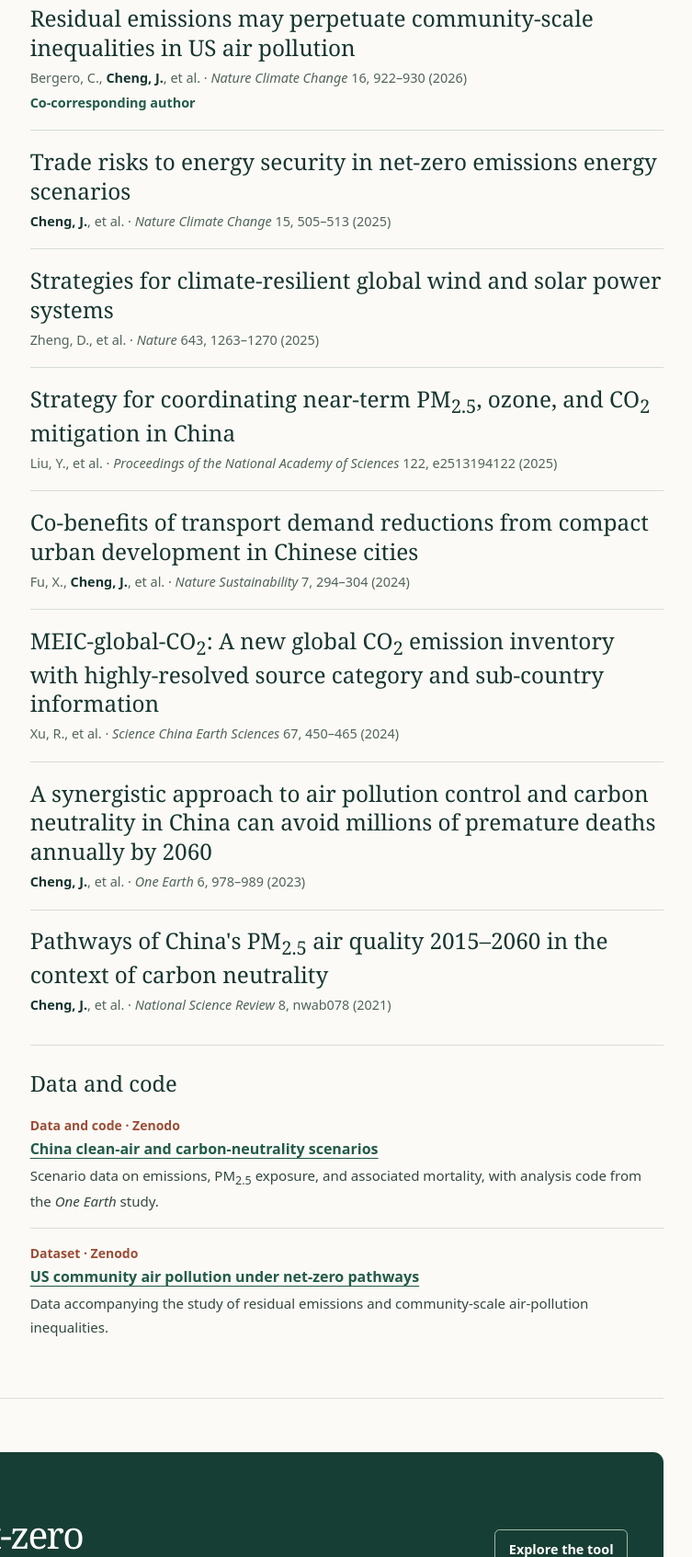
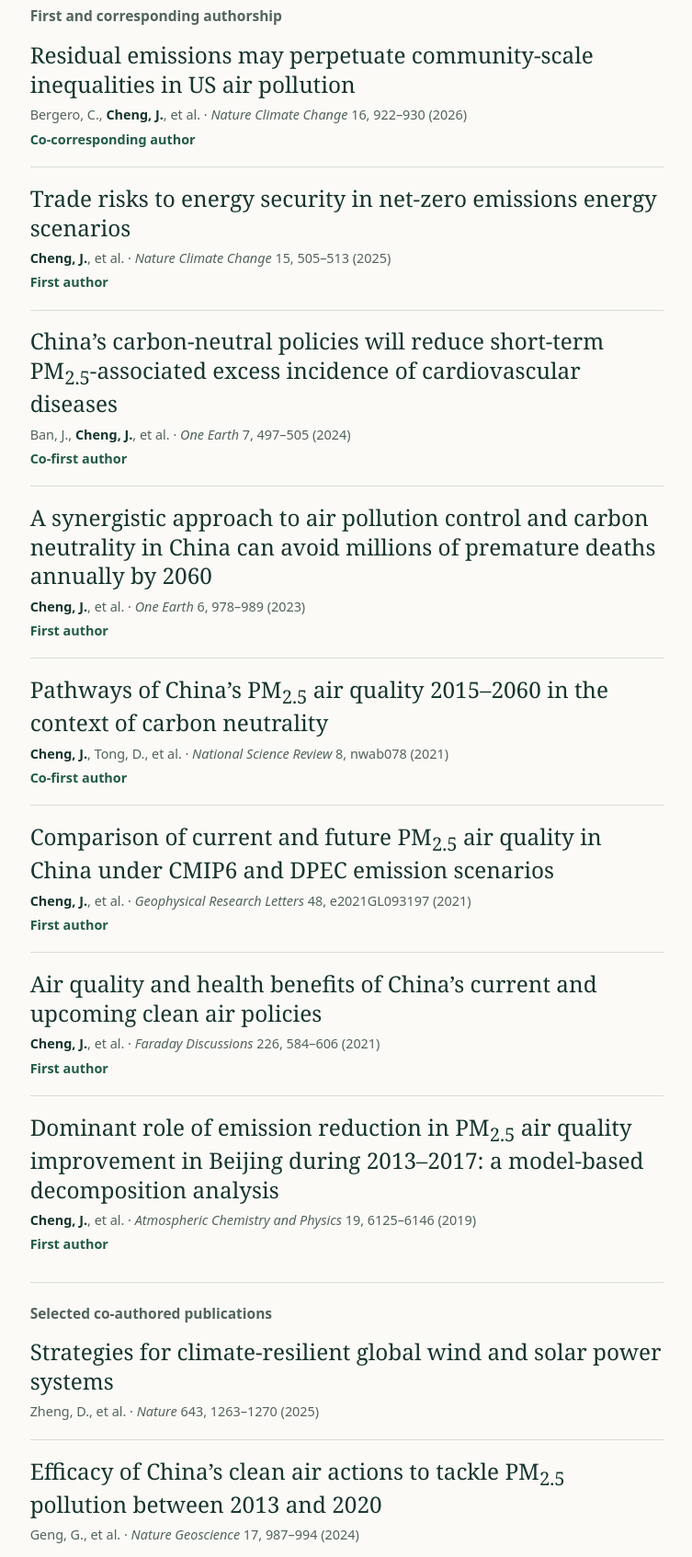
Before and after one commit to JING-CHENG10/jing-cheng10.github.io, a plain HTML site: page index.html in a window 1280 px wide. Shown: the part 1711-3404 px from the top of the page at 92% size, without its empty margins (467-1220 px from the left). Drawn offline with Linux system fonts and the light colour scheme.

Commit message:
Prioritize lead-author publications

```diff
--- a/index.html
+++ b/index.html
@@ -43,7 +43,9 @@
     .research-list>li:first-child,.papers>li:first-child{padding-top:0}
     .research-list>li:last-child,.papers>li:last-child{padding-bottom:0}
     .research-list h3{font-size:1.025rem;margin-bottom:.25rem}
-    .paper-title{font:400 clamp(1.24rem,2.2vw,1.52rem)/1.3 var(--serif);margin-bottom:.42rem}
+    .paper-group{font-size:.97rem;font-weight:730;color:var(--quiet);margin-bottom:.85rem}
+    .paper-group-secondary{margin-top:1.8rem;border-top:1px solid var(--line);padding-top:1.25rem}
+    .paper-title{margin:0;font:400 clamp(1.24rem,2.2vw,1.52rem)/1.3 var(--serif);margin-bottom:.42rem}
     .paper-title a{color:var(--ink);text-decoration:none}
     .paper-title a:hover{text-decoration:underline;color:var(--accent)}
     .paper-meta{font-size:.9rem;color:var(--quiet);line-height:1.56}
@@ -150,38 +152,54 @@
       <h2 id="outputs-title">Research Outputs</h2>
       <div class="section-content">
       <h3 class="subhead" id="publications">Selected publications</h3>
-      <ol class="papers" aria-labelledby="publications">
+      <h4 class="paper-group" id="lead-publications">First and corresponding authorship</h4>
+      <ol class="papers" aria-labelledby="lead-publications">
         <li>
-          <h3 class="paper-title"><a href="https://doi.org/10.1038/s41558-026-02675-0">Residual emissions may perpetuate community-scale inequalities in US air pollution</a></h3>
+          <h5 class="paper-title"><a href="https://doi.org/10.1038/s41558-026-02675-0">Residual emissions may perpetuate community-scale inequalities in US air pollution</a></h5>
           <p class="paper-meta">Bergero, C., <strong>Cheng, J.</strong>, et al. · <em>Nature Climate Change</em> 16, 922–930 (2026)<span class="paper-role">Co-corresponding author</span></p>
         </li>
         <li>
-          <h3 class="paper-title"><a href="https://doi.org/10.1038/s41558-025-02305-1">Trade risks to energy security in net-zero emissions energy scenarios</a></h3>
-          <p class="paper-meta"><strong>Cheng, J.</strong>, et al. · <em>Nature Climate Change</em> 15, 505–513 (2025)</p>
+          <h5 class="paper-title"><a href="https://doi.org/10.1038/s41558-025-02305-1">Trade risks to energy security in net-zero emissions energy scenarios</a></h5>
+          <p class="paper-meta"><strong>Cheng, J.</strong>, et al. · <em>Nature Climate Change</em> 15, 505–513 (2025)<span class="paper-role">First author</span></p>
         </li>
         <li>
-          <h3 class="paper-title"><a href="https://doi.org/10.1038/s41586-025-09266-7">Strategies for climate-resilient global wind and solar power systems</a></h3>
+          <h5 class="paper-title"><a href="https://doi.org/10.1016/j.oneear.2024.01.006">China’s carbon-neutral policies will reduce short-term PM<sub>2.5</sub>-associated excess incidence of cardiovascular diseases</a></h5>
+          <p class="paper-meta">Ban, J., <strong>Cheng, J.</strong>, et al. · <em>One Earth</em> 7, 497–505 (2024)<span class="paper-role">Co-first author</span></p>
+        </li>
+        <li>
+          <h5 class="paper-title"><a href="https://doi.org/10.1016/j.oneear.2023.07.007">A synergistic approach to air pollution control and carbon neutrality in China can avoid millions of premature deaths annually by 2060</a></h5>
+          <p class="paper-meta"><strong>Cheng, J.</strong>, et al. · <em>One Earth</em> 6, 978–989 (2023)<span class="paper-role">First author</span></p>
+        </li>
+        <li>
+          <h5 class="paper-title"><a href="https://doi.org/10.1093/nsr/nwab078">Pathways of China’s PM<sub>2.5</sub> air quality 2015–2060 in the context of carbon neutrality</a></h5>
+          <p class="paper-meta"><strong>Cheng, J.</strong>, Tong, D., et al. · <em>National Science Review</em> 8, nwab078 (2021)<span class="paper-role">Co-first author</span></p>
+        </li>
+        <li>
+          <h5 class="paper-title"><a href="https://doi.org/10.1029/2021GL093197">Comparison of current and future PM<sub>2.5</sub> air quality in China under CMIP6 and DPEC emission scenarios</a></h5>
+          <p class="paper-meta"><strong>Cheng, J.</strong>, et al. · <em>Geophysical Research Letters</em> 48, e2021GL093197 (2021)<span class="paper-role">First author</span></p>
+        </li>
+        <li>
+          <h5 class="paper-title"><a href="https://doi.org/10.1039/D0FD00090F">Air quality and health benefits of China’s current and upcoming clean air policies</a></h5>
+          <p class="paper-meta"><strong>Cheng, J.</strong>, et al. · <em>Faraday Discussions</em> 226, 584–606 (2021)<span class="paper-role">First author</span></p>
+        </li>
+        <li>
+          <h5 class="paper-title"><a href="https://doi.org/10.5194/acp-19-6125-2019">Dominant role of emission reduction in PM<sub>2.5</sub> air quality improvement in Beijing during 2013–2017: a model-based decomposition analysis</a></h5>
+          <p class="paper-meta"><strong>Cheng, J.</strong>, et al. · <em>Atmospheric Chemistry and Physics</em> 19, 6125–6146 (2019)<span class="paper-role">First author</span></p>
+        </li>
+      </ol>
+      <h4 class="paper-group paper-group-secondary" id="coauthored-publications">Selected co-authored publications</h4>
+      <ol class="papers" aria-labelledby="coauthored-publications">
+        <li>
+          <h5 class="paper-title"><a href="https://doi.org/10.1038/s41586-025-09266-7">Strategies for climate-resilient global wind and solar power systems</a></h5>
           <p class="paper-meta">Zheng, D., et al. · <em>Nature</em> 643, 1263–1270 (2025)</p>
         </li>
         <li>
-          <h3 class="paper-title"><a href="https://doi.org/10.1073/pnas.2513194122">Strategy for coordinating near-term PM<sub>2.5</sub>, ozone, and CO<sub>2</sub> mitigation in China</a></h3>
-          <p class="paper-meta">Liu, Y., et al. · <em>Proceedings of the National Academy of Sciences</em> 122, e2513194122 (2025)</p>
+          <h5 class="paper-title"><a href="https://doi.org/10.1038/s41561-024-01540-z">Efficacy of China’s clean air actions to tackle PM<sub>2.5</sub> pollution between 2013 and 2020</a></h5>
+          <p class="paper-meta">Geng, G., et al. · <em>Nature Geoscience</em> 17, 987–994 (2024)</p>
         </li>
         <li>
-          <h3 class="paper-title"><a href="https://doi.org/10.1038/s41893-024-01271-4">Co-benefits of transport demand reductions from compact urban development in Chinese cities</a></h3>
+          <h5 class="paper-title"><a href="https://doi.org/10.1038/s41893-024-01271-4">Co-benefits of transport demand reductions from compact urban development in Chinese cities</a></h5>
           <p class="paper-meta">Fu, X., <strong>Cheng, J.</strong>, et al. · <em>Nature Sustainability</em> 7, 294–304 (2024)</p>
-        </li>
-        <li>
-          <h3 class="paper-title"><a href="https://doi.org/10.1007/s11430-023-1230-3">MEIC-global-CO<sub>2</sub>: A new global CO<sub>2</sub> emission inventory with highly-resolved source category and sub-country information</a></h3>
-          <p class="paper-meta">Xu, R., et al. · <em>Science China Earth Sciences</em> 67, 450–465 (2024)</p>
-        </li>
-        <li>
-          <h3 class="paper-title"><a href="https://doi.org/10.1016/j.oneear.2023.07.007">A synergistic approach to air pollution control and carbon neutrality in China can avoid millions of premature deaths annually by 2060</a></h3>
-          <p class="paper-meta"><strong>Cheng, J.</strong>, et al. · <em>One Earth</em> 6, 978–989 (2023)</p>
-        </li>
-        <li>
-          <h3 class="paper-title"><a href="https://doi.org/10.1093/nsr/nwab078">Pathways of China's PM<sub>2.5</sub> air quality 2015–2060 in the context of carbon neutrality</a></h3>
-          <p class="paper-meta"><strong>Cheng, J.</strong>, et al. · <em>National Science Review</em> 8, nwab078 (2021)</p>
         </li>
       </ol>
       <h3 class="subhead section-divider" id="research-resources">Data and code</h3>
@@ -219,8 +237,6 @@
         <a class="cv-download" href="jing-cheng-cv.pdf" download>Download academic CV (PDF)</a>
       </div>
     </section>
-
-
   </main>
 
   <footer class="footer">
```
